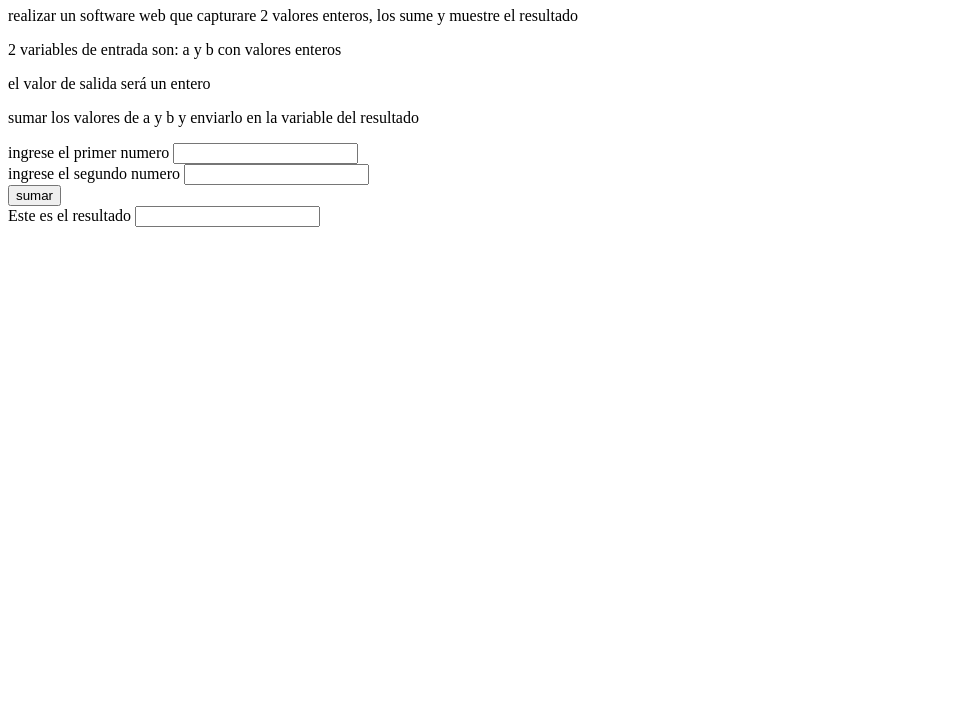
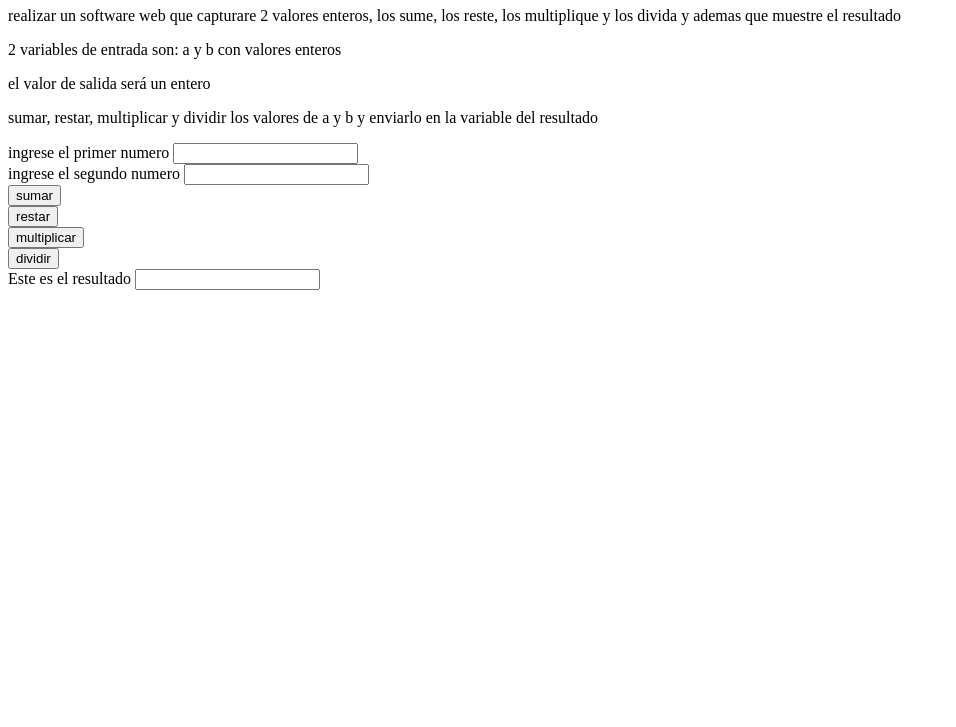
Before and after one commit to Gersonrecinos02/solucion-de-problemas, a plain HTML site: page index.html in a window 1280 px wide. Shown: the part 73-800 px from the top of the page, without its empty margins (0-956 px from the left). Drawn offline with Linux system fonts and the light colour scheme.

Commit message:
se tuvo un problema en la resolucion de problemas

```diff
--- a/index.html
+++ b/index.html
@@ -6,30 +6,39 @@
     <title>Solucion de Problemas</title>
 </head>
 <body>
-    <h1>Suma de dos variables</h1>
+    <h1>Captura de dos variables</h1>
 
-    <p>realizar un software web que capturare 2 valores enteros, los sume y muestre el resultado</p>
+    <p>realizar un software web que capturare 2 valores enteros, los sume, los reste, los multiplique y los divida y ademas que muestre el resultado</p>
     <p>2 variables de entrada son: a y b con valores enteros</p>
     <p>el valor de salida será un entero </p>
-    <p>sumar los valores de a y b y enviarlo en la variable del resultado</p>
+    <p>sumar,  restar, multiplicar y dividir los valores de a y b y enviarlo en la variable del resultado</p>
 
+    <!-- Campos para capturar los valores -->
     <label for="a">ingrese el primer numero</label>
     <input type="number" id="a"><br>
     <label for="b">ingrese el segundo numero</label>
     <input type="number" id="b"><br>
 
+    <!-- el boton que llama a la funcion sumar,restar, multiplicar y dividir -->
     <button onclick="sumar()">sumar</button><br>
+    <button onclick="restar()">restar</button><br>
+    <button onclick="multiplicar()">multiplicar</button><br>
+    <button onclick="dividir()">dividir</button><br>
 
+    <!--input donde se mostrará el resultado-->
     <label for="resultado">Este es el resultado</label>
     <input type="number" id="resultado" name="resultado"><br>
 
 <script>
     function sumar(){
+        //se capturan los valores de los inputs y se almacenan en variables
         var a = document.getElementById("a"). value;
         var b = document.getElementById("b"). value;
+
+        //se define el resultado
         var resultado;
 
-
+        //verificacion de la variables si son cadenas vacias
         if(a == ""){
             a = 0 ;
         }else{
@@ -42,12 +51,104 @@
             b = parseInt(b);
         }
 
+        //ejecuto la suma de las variables
         resultado = a + b;
 
+        //muestro el resultado de la suma en el navegador
         document.getElementById("resultado").value = resultado
     }
 
 
 </script>
+<script>
+    function restar(){
+        //se capturan los valores de los inputs y se almacenan en variables
+        var a = document.getElementById("a"). value;
+        var b = document.getElementById("b"). value;
+
+        //se define el resultado
+        var resultado;
+
+        //verificacion de la variables si son cadenas vacias
+        if(a == ""){
+            a = 0 ;
+        }else{
+            a = parseInt(a);
+        }
+
+        if(b == ""){
+            b = 0 ;
+        }else{
+            b = parseInt(b);
+        }
+
+        //ejecuto la resta de las variables
+        resultado = a - b;
+
+        //muestro el resultado de la resta en el navegador
+        document.getElementById("resultado").value = resultado
+    }
+
+</script>
+<script>
+    function multiplicar(){
+        //se capturan los valores de los inputs y se almacenan en variables
+        var a = document.getElementById("a"). value;
+        var b = document.getElementById("b"). value;
+
+        //se define el resultado
+        var resultado;
+
+        //verificacion de la variables si son cadenas vacias
+        if(a == ""){
+            a = 0 ;
+        }else{
+            a = parseInt(a);
+        }
+
+        if(b == ""){
+            b = 0 ;
+        }else{
+            b = parseInt(b);
+        }
+
+        //ejecuto la multiplicacion de las variables
+        resultado = (a * b);
+
+        //muestro el resultado de la multiplicación en el navegador
+        document.getElementById("resultado").value = resultado
+    }
+
+</script>
+<script>
+    function dividir(){
+        //se capturan los valores de los inputs y se almacenan en variables
+        var a = document.getElementById("a"). value;
+        var b = document.getElementById("b"). value;
+
+        //se define el resultado
+        var resultado;
+
+        //verificacion de la variables si son cadenas vacias
+        if(a == ""){
+            a = 0 ;
+        }else{
+            a = parseInt(a);
+        }
+
+        if(b == ""){
+            b = 0 ;
+        }else{
+            b = parseInt(b);
+        }
+
+        //ejecuto la división de las variables
+        resultado = a / b;
+
+        //muestro el resultado de la división en el navegador
+        document.getElementById("resultado").value = resultado
+    }
+
+</script>
 </body>
 </html>
```
